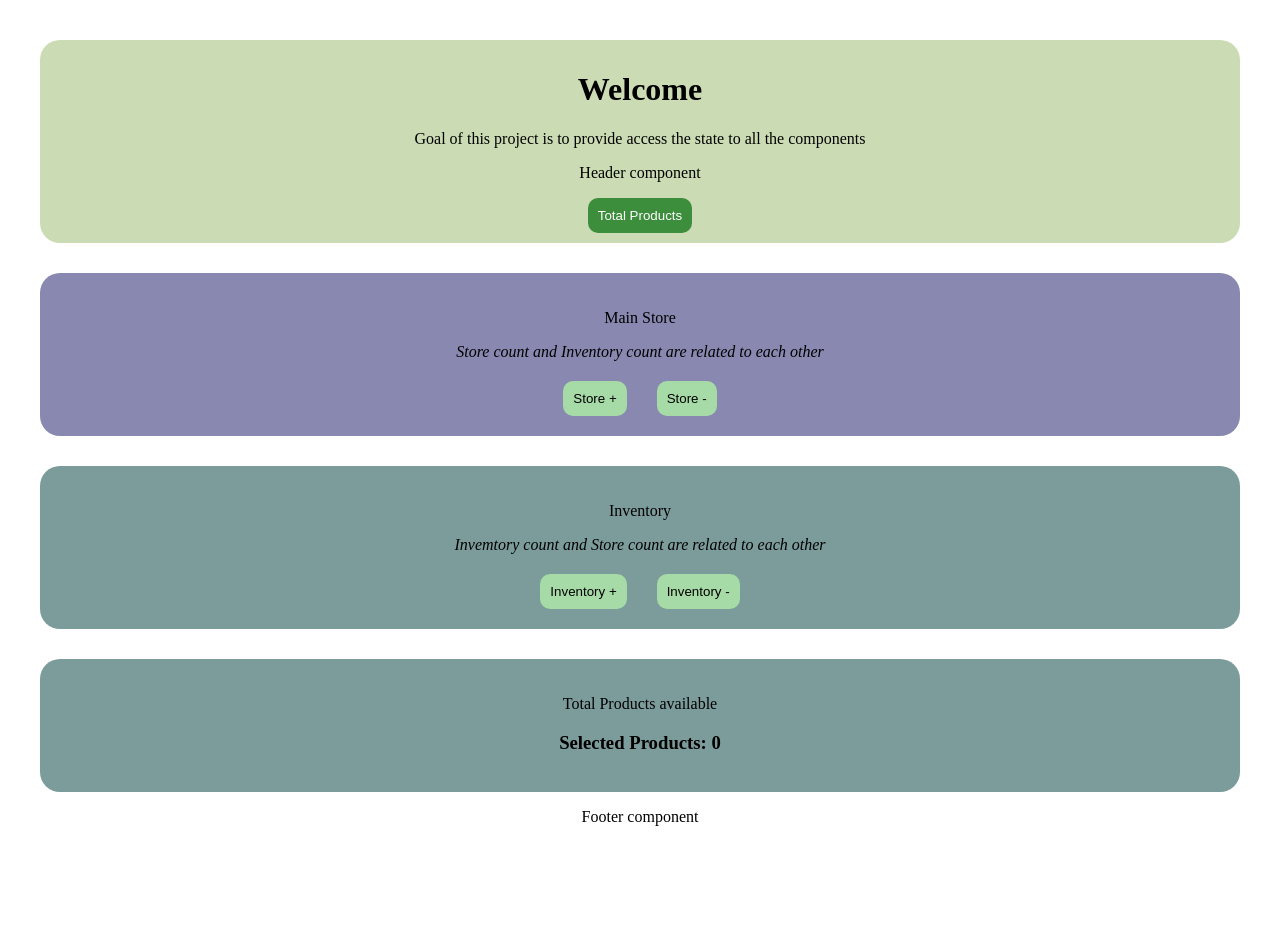
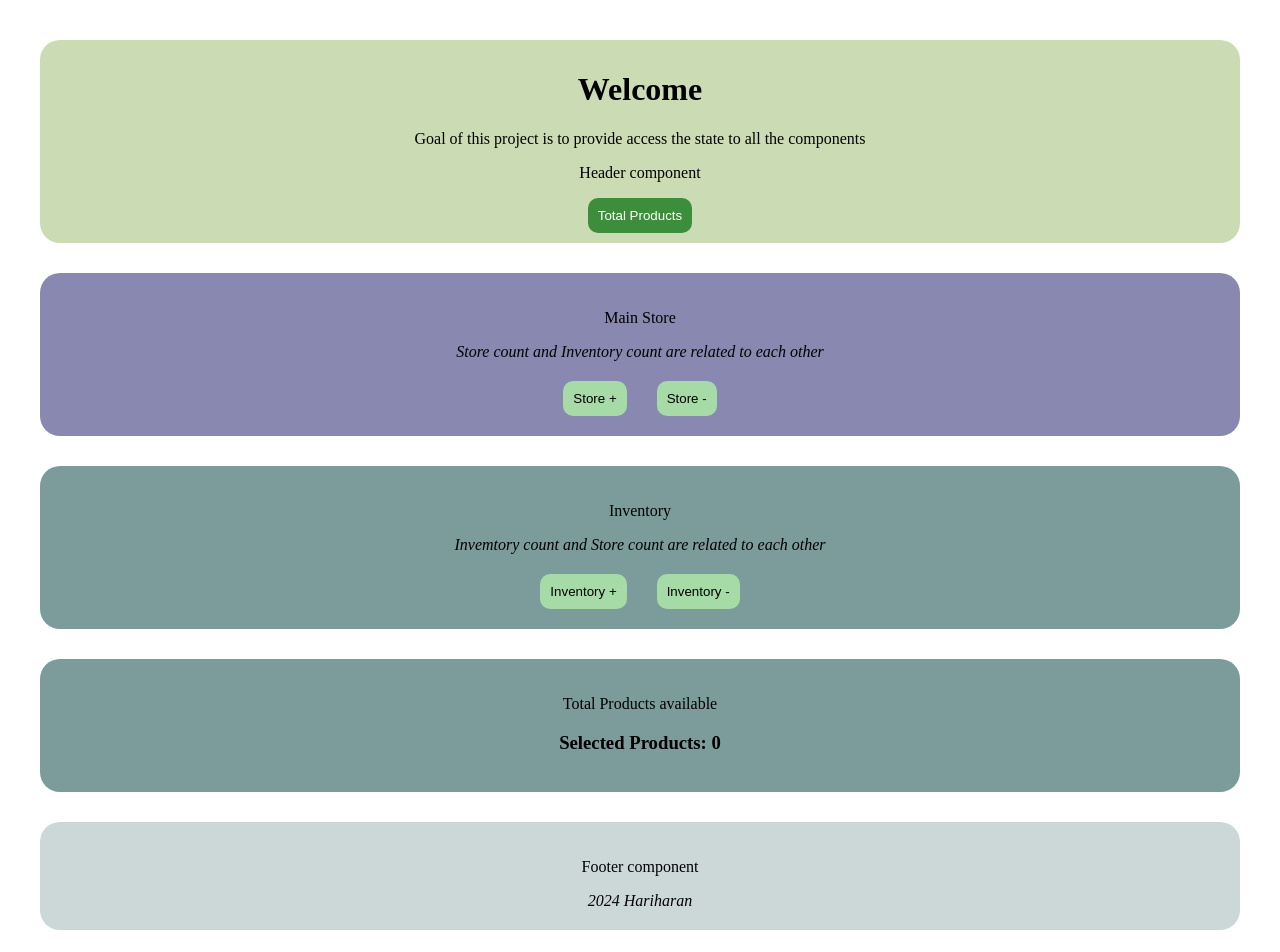
Before and after one commit to iamharie/state-management, a React (Vite) app in the folder state-management/: page / in a window 1280 px wide. Shown: the top 952 px of the page. Before the commit the page ends 882 px from the top, so only its background shows below. Built offline with nearby package versions, Linux system fonts and the light colour scheme.

Commit message:
Footer Component: Content added and styled

```diff
--- a/state-management/src/App.css
+++ b/state-management/src/App.css
@@ -84,4 +84,11 @@
   background-color: rgb(124, 155, 155);
   padding: 20px;
   border-radius: 20px;
+  margin-bottom: 30px;
 }
+
+.footer {
+  background-color: rgb(204, 215, 215);
+  padding: 20px;
+  border-radius: 20px;
+}
--- a/state-management/src/components/Footer.jsx
+++ b/state-management/src/components/Footer.jsx
@@ -2,6 +2,7 @@ export default function Footer() {
   return (
     <div className="footer">
       <p>Footer component</p>
+      <em>2024 Hariharan</em>
     </div>
   );
 }
```
